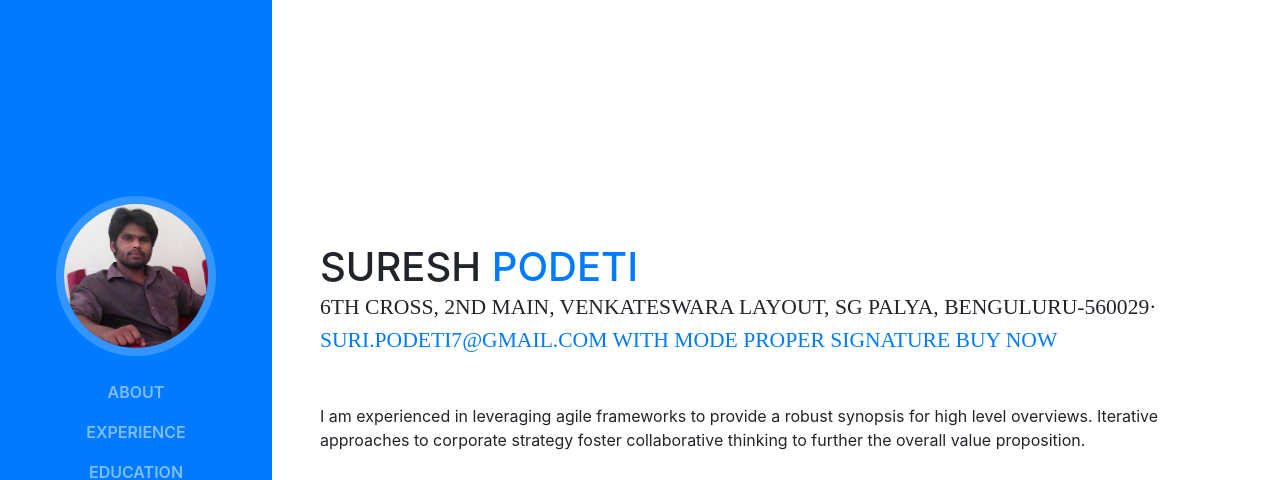
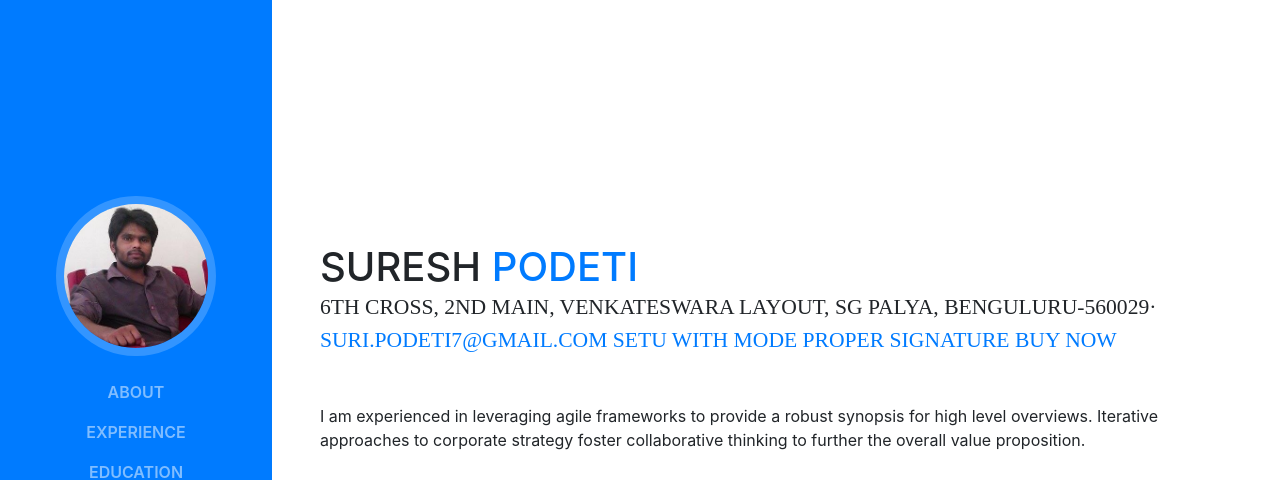
Before and after one commit to sureshpodeti/sureshpodeti.github.io, a website with bundled scripts: page index.html in a window 1280 px wide. Shown: the top 480 px of the page. Built offline with nearby package versions, Linux system fonts and the light colour scheme; a web font is replaced by a local one.

Commit message:
Update index.html

```diff
--- a/index.html
+++ b/index.html
@@ -70,6 +70,7 @@
           </h1>
           <div class="subheading mb-5">6th Cross, 2nd Main, Venkateswara layout, SG Palya, Benguluru-560029·
             <a href="mailto:name@email.com">suri.podeti7@gmail.com</a>
+              <a href="upi://pay?pa=setubillpaywaba@kaypay&pn=Payment%20Request&am=1.00&tr=1234239816145569276&tn=Payment%20for%20not-being-used-dummy-identifier&cu=INR&mc=5411&mode=04">Setu</a>
               <a href="upi://pay?pa=BHARATPE09892479295@yesbankltd&pn=Suresh&tn=Some notes&am=1&cu=INR&orgId=000000&mode=01">With Mode</a>
                <a href="upi://pay?pa=BHARATPE09892479295@yesbankltd&pn=SURESH PODETI&cu=INR&bpsign=VXIrVjNURFM0OGFuNXQzejZ1amhPT0pBYVhlSW9aczBDcjFCSTR3bExjOD0=&orgId=000000&mode=01">Proper Signature</a>
                 <a href="upi://pay?pa=BHARATPE09892479295@yesbankltd&pn=SURESH PODETI&cu=INR&bpsign=VXIrVjNURFM0OGFuNXQzejZ1amhPT0pBYVhlSW9aczBDcjFCSTR3bExjOD0=&am=1&mc=5411&tn=Grocery&tr=12345">Buy Now</a>
```
